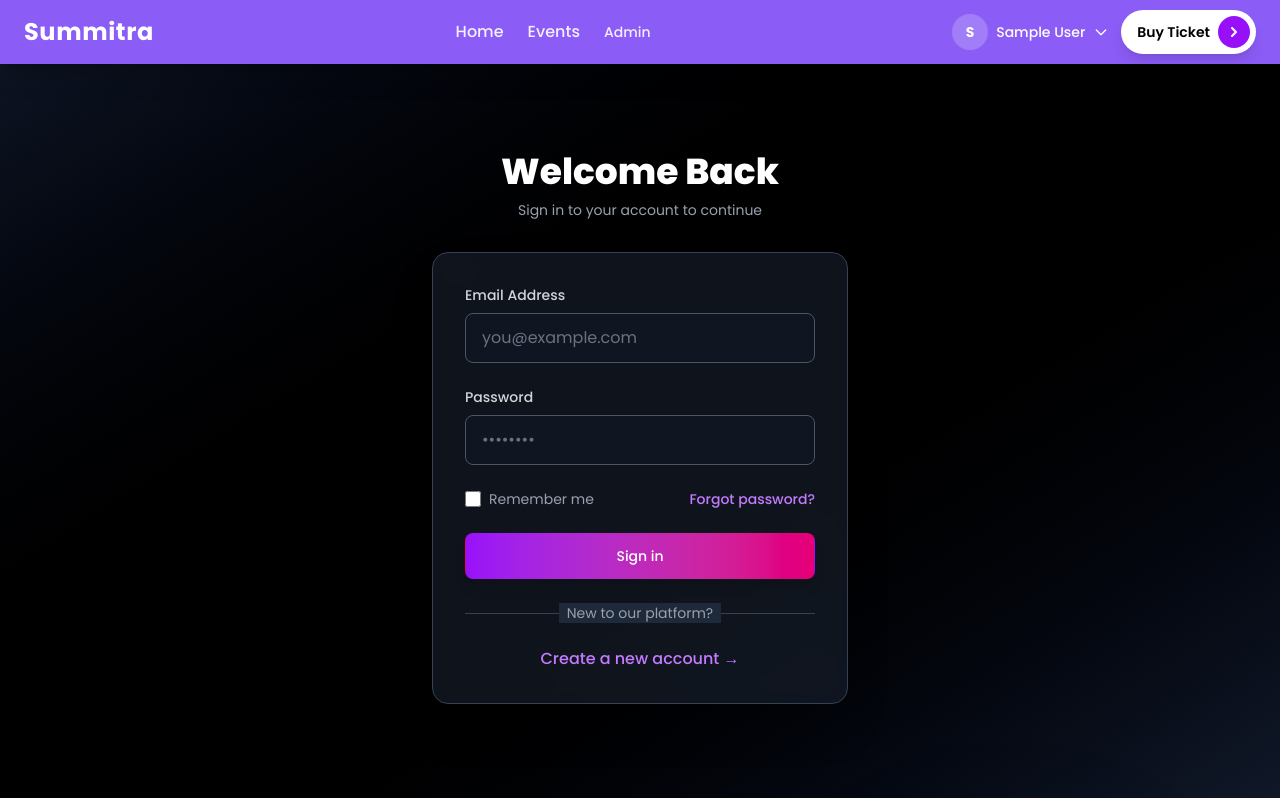
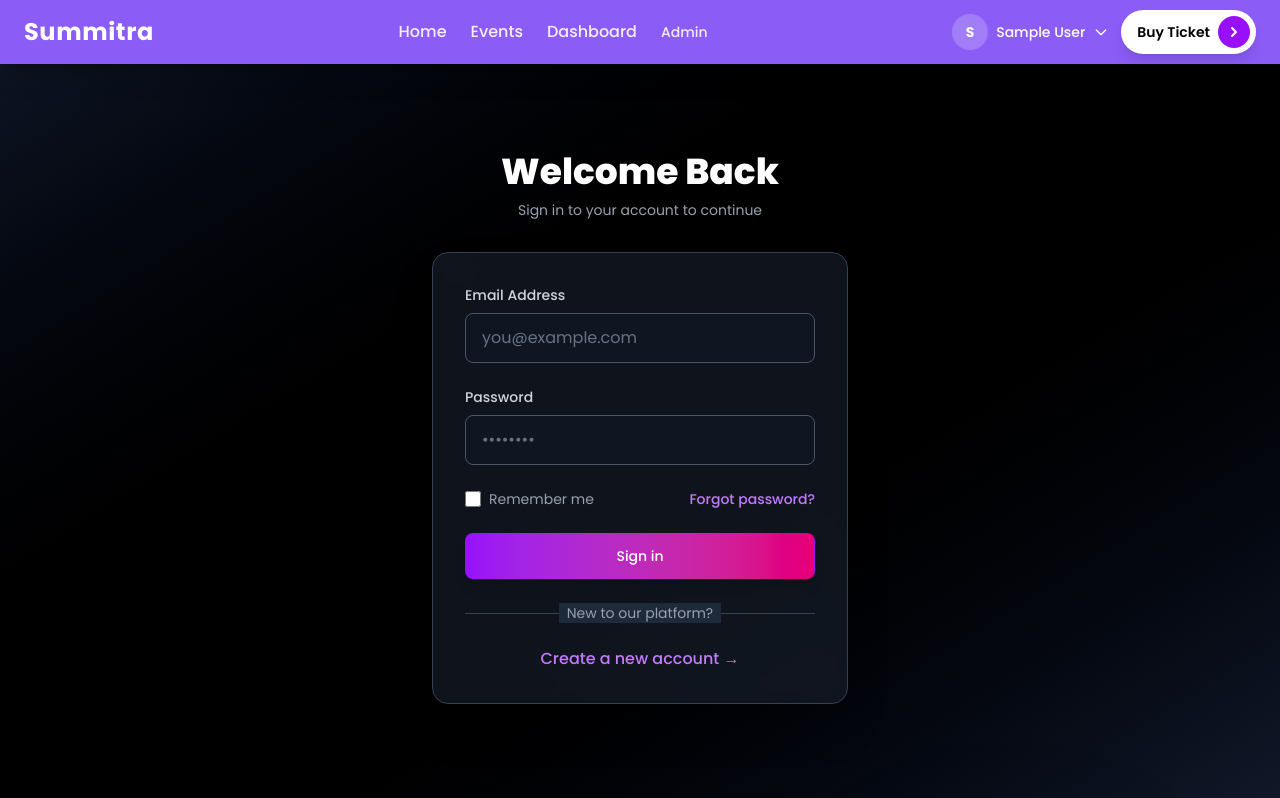
Before and after one commit to rohanmalakar/gravit-client, a React app: page /login in a window 1280 px wide. Shown: the top 798 px of the page. Built offline with nearby package versions, Linux system fonts and the light colour scheme; sample sign-in values are in the browser's storage; the HTML template or start-up script is replaced by a standard one.

Commit message:
change the redirect url

```diff
--- a/src/components/Header.tsx
+++ b/src/components/Header.tsx
@@ -78,6 +78,14 @@ const SmartNavbar: React.FC = () => {
           >
             Events
           </Link>
+          {isAuthenticated && (
+            <Link
+              to={user?.role === 'admin' ? '/admin/dashboard' : '/dashboard'}
+              className="text-white/90 hover:text-white transition text-sm lg:text-base font-medium"
+            >
+              Dashboard
+            </Link>
+          )}
           {user?.role === 'admin' && (
             <Link
               to="/admin/events"
--- a/src/pages/Login.tsx
+++ b/src/pages/Login.tsx
@@ -9,11 +9,11 @@ export default function Login() {
   const [error, setError] = useState('');
   const [loading, setLoading] = useState(false);
 
-  const { login } = useAuth();
+  const { login, user } = useAuth();
   const navigate = useNavigate();
   const location = useLocation();
 
-  const from = (location.state as any)?.from?.pathname || '/events';
+  const from = (location.state as any)?.from?.pathname;
 
   const handleSubmit = async (e: React.FormEvent) => {
     e.preventDefault();
@@ -22,7 +22,18 @@ export default function Login() {
 
     try {
       await login(email, password);
-      navigate(from, { replace: true });
+
+      // Get the stored user data after successful login
+      const storedUser = localStorage.getItem('auth_user');
+      const userData = storedUser ? JSON.parse(storedUser) : null;
+
+      // Determine redirect based on user role
+      let redirectPath = from;
+      if (!redirectPath) {
+        redirectPath = userData?.role === 'admin' ? '/admin/dashboard' : '/dashboard';
+      }
+
+      navigate(redirectPath, { replace: true });
     } catch (err: any) {
       setError(err.message || 'Login failed. Please try again.');
     } finally {
```
